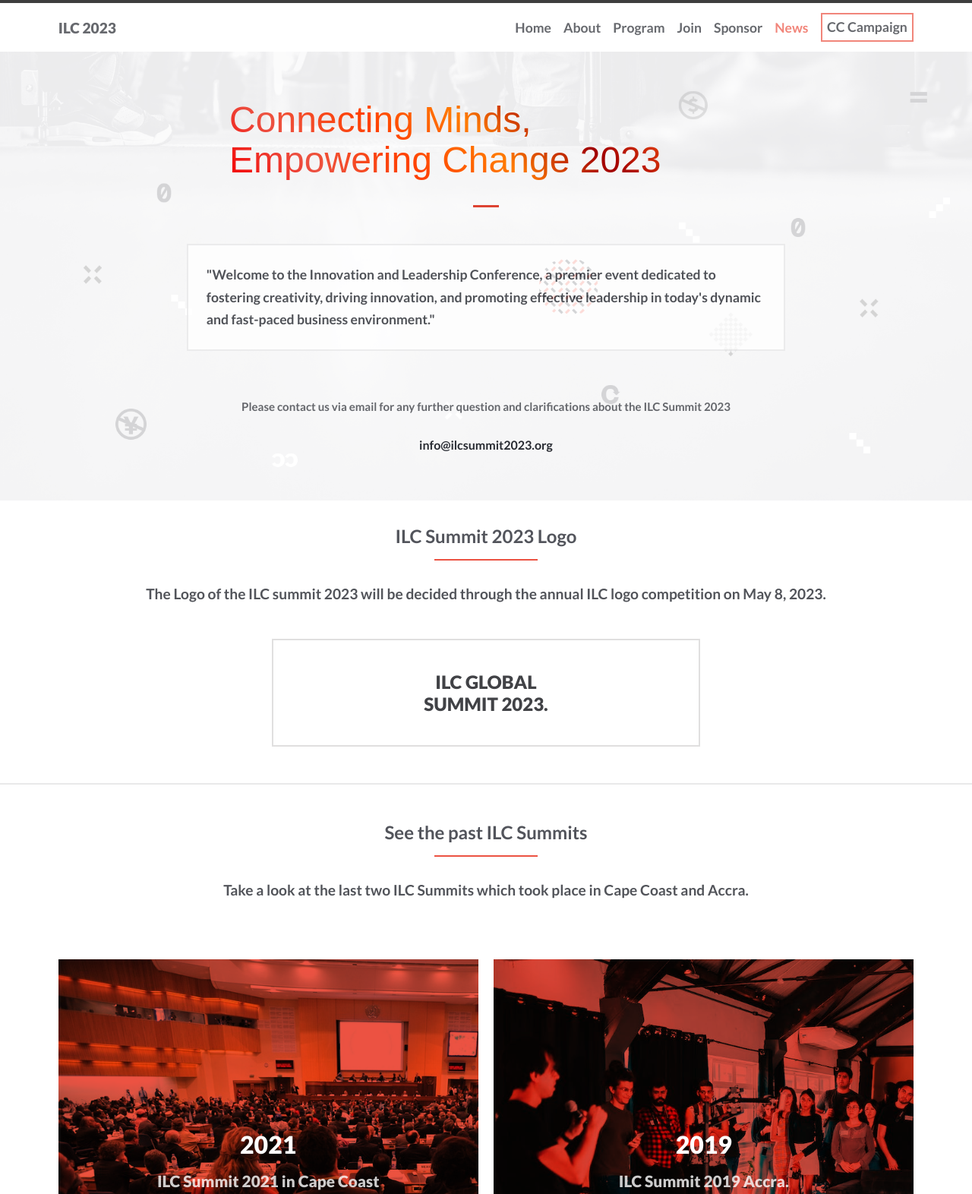
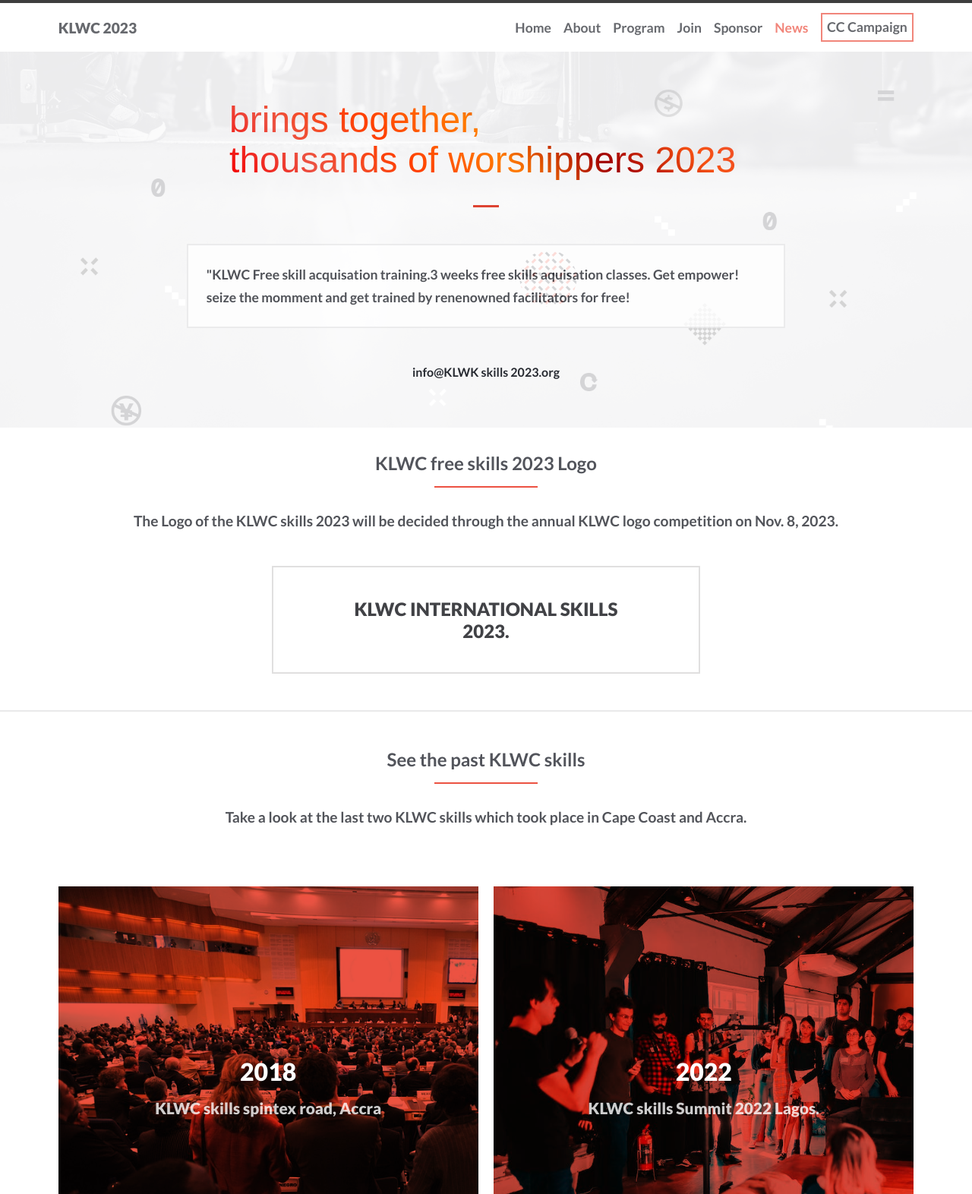
Before and after one commit to firstpj/capstone-project, a website: page about.html in a window 1280 px wide. Shown: the part 28-1600 px from the top of the page at 76% size. Drawn offline with nearby package versions, Linux system fonts and the light colour scheme; a web font is replaced by a local one.

Commit message:
about.html/index.html files

```diff
--- a/about.html
+++ b/about.html
@@ -43,7 +43,7 @@
 
         <div class="bottom">
           <div class="container">
-            <a href="index.html" class="nav-logo">ILC 2023</a>
+            <a href="index.html" class="nav-logo">KLWC 2023</a>
             <ul class="nav-menu">
               <li class="nav-item">
                 <a href="index.html" class="nav-link">Home</a>
@@ -82,20 +82,16 @@
 
     <main>
       <section class="main-page about-page container">
-        <p class="greet about-hide">"Lead the world through innovations."</p>
-        <h1 class="about-header">Connecting Minds, Empowering Change 2023</h1>
+        <p class="greet about-hide">"Life-transforming events."</p>
+        <h1 class="about-header">brings together, <br />
+          thousands of worshippers 2023</h1>
         <hr />
         <p class="description about-description">
-          "Welcome to the Innovation and Leadership Conference, a premier event
-          dedicated to fostering creativity, driving innovation, and promoting
-          effective leadership in today's dynamic and fast-paced business
-          environment."
+          "KLWC Free skill acquisation training.3 weeks free skills aquisation classes. Get empower!
+          seize the momment and get trained by renenowned facilitators for free!
+
         </p>
-        <p class="about-location">
-          Please contact us via email for any further question and
-          clarifications about the ILC Summit 2023
-        </p>
-        <a class="email" href="#">info@ilcsummit2023.org</a>
+        <a class="email" href="#">info@KLWK skills 2023.org</a>
       </section>
     </main>
     <!-- MAIN ENDS -->
@@ -103,35 +99,35 @@
     <!-- SUB-SECTION STARTS -->
     <section class="sub-section">
       <div class="container">
-        <h2>ILC Summit 2023 Logo</h2>
+        <h2>KLWC free skills 2023 Logo</h2>
         <hr />
         <p>
-          The Logo of the ILC summit 2023 will be decided through the annual ILC
-          logo competition on May 8, 2023.
+          The Logo of the KLWC skills 2023 will be decided through the annual KLWC
+          logo competition on Nov. 8, 2023.
         </p>
         <h4 class="ilc">
-          ILC GLOBAL <br />
-          SUMMIT 2023.
+          KLWC INTERNATIONAL SKILLS <br />
+           2023.
         </h4>
       </div>
       <hr class="line" />
       <div class="container">
-        <h2>See the past ILC Summits</h2>
+        <h2>See the past KLWC skills</h2>
         <hr />
         <p>
-          Take a look at the last two ILC Summits which took place in Cape Coast
+          Take a look at the last two KLWC skills which took place in Cape Coast
           and Accra.
         </p>
 
         <div id="summit">
           <div class="summit-1">
-            <h3 class="summit-header">2021</h3>
-            <p class="summit">ILC Summit 2021 in Cape Coast</p>
+            <h3 class="summit-header">2018</h3>
+            <p class="summit">KLWC skills spintex road, Accra</p>
           </div>
 
           <div class="summit-2">
-            <h3 class="summit-header">2019</h3>
-            <p class="summit">ILC Summit 2019 Accra.</p>
+            <h3 class="summit-header">2022</h3>
+            <p class="summit">KLWC skills Summit 2022 Lagos.</p>
           </div>
         </div>
       </div>
@@ -159,9 +155,9 @@
 
     <footer id="footer-about">
       <div class="footer-content container">
-        <h5>Innovation and Leadership Conference, ILC</h5>
+        <h5>Life-transforming event KLWC</h5>
         <p class="footer-text">
-          2023 Innovation and Leadership Conference <br />
+          2023 skills acquisation and Leadership Conference <br />
           All Rights Reserved.
         </p>
       </div>
```
Also changed, not shown: index.html (+16 -20 lines).
